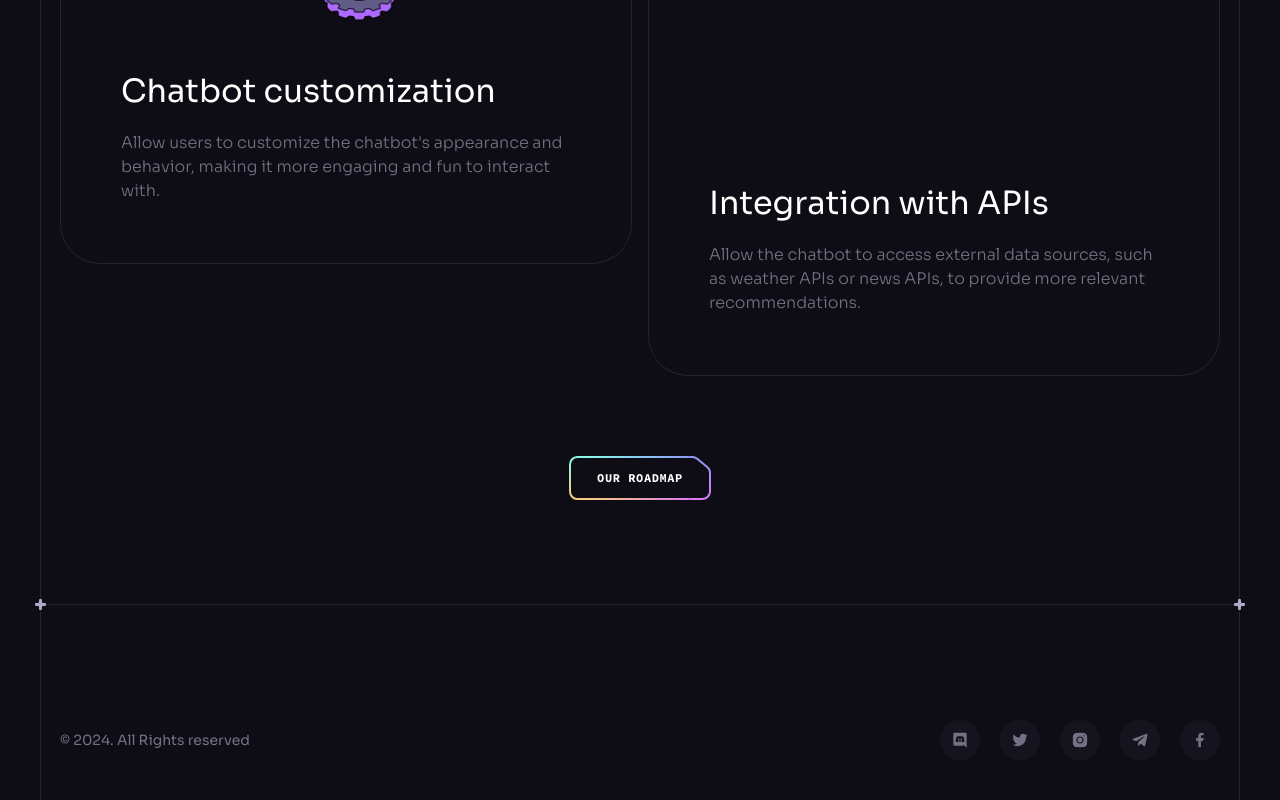
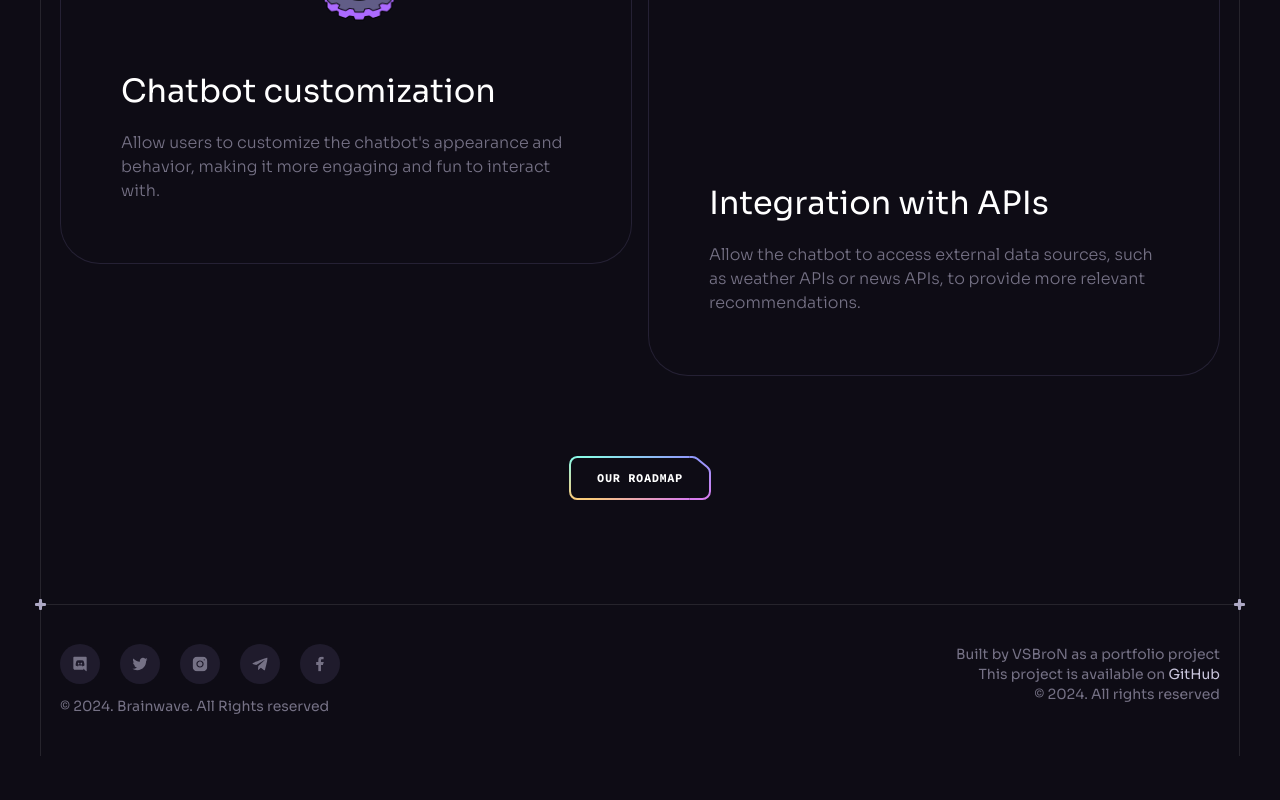
Before and after one commit to vsbron/react2024-brainwave, a React (Vite) app: page / in a window 1280 px wide. Shown: the part 8737-9537 px from the top of the page. After the commit the page ends 9493 px from the top, so only its background shows below. Built offline with nearby package versions, Linux system fonts and the light colour scheme.

Commit message:
Added personal copyright

```diff
--- a/src/components/Footer.jsx
+++ b/src/components/Footer.jsx
@@ -5,24 +5,46 @@ import Section from "./Section";
 function Footer() {
   // Returned JSX
   return (
-    <Section crosses className="!px-0 !py-10">
-      <div className="container flex sm:justify-between justify-center items-center gap-10 max-sm:flex-col">
-        <p className="caption text-n-4 lg:block">
-          &copy; {new Date().getFullYear()}. All Rights reserved
-        </p>
-        <ul className="flex gap-5 flex-wrap">
+    <Section crosses className="!px-0 !py-10" id="footer">
+      <footer className="container flex sm:justify-between justify-center items-stretch sm:items-start gap-2 sm:gap:10 max-sm:flex-col caption text-n-4">
+        <div>
+          <ul className="flex gap-5 flex-wrap mb-6 sm:mb-3 max-sm:justify-center">
             {socials.map((item) => (
               <a
                 key={item.id}
                 href={item.url}
                 target="_blank"
-              className="flex items-center justify-center w-10 h-10 bg-n-7 rounded-full transition-colors hover:bg-n-6"
+                className="flex items-center justify-center w-10 h-10 bg-n-6/75 rounded-full transition-colors hover:bg-n-5/75"
               >
-              <img src={item.iconUrl} width={16} height={16} alt={item.title} />
+                <img
+                  src={item.iconUrl}
+                  width={16}
+                  height={16}
+                  alt={item.title}
+                />
               </a>
             ))}
           </ul>
+          <p className="max-sm:text-center lg:block">
+            &copy; {new Date().getFullYear()}. Brainwave. All Rights reserved
+          </p>
         </div>
+        <div className="text-center sm:text-right">
+          <p>
+            Built by VSBroN as a portfolio project
+            <br />
+            This project is available on{" "}
+            <a
+              href="https://github.com/vsbron/react2024-brainwave"
+              className="text-n-2 hover:text-n-1 transition-colors"
+              target="_blank"
+            >
+              GitHub
+            </a>
+            <br />© 2024. All rights reserved
+          </p>
+        </div>
+      </footer>
     </Section>
   );
 }
--- a/src/components/Section.jsx
+++ b/src/components/Section.jsx
@@ -17,7 +17,7 @@ function Section({
         ${customPaddings || `py-4 lg:py-12 xl:py-16 ${crosses && "lg:py-24"}`}
         ${className || ""}`}
     >
-      <div className="h-[5.25rem] md:h-[4.75rem]" />
+      {id !== "footer" && <div className={`h-[5.25rem] md:h-[4.75rem]`} />}
       {children}
 
       <div className="hidden absolute top-0 left-5 w-0.25 h-full bg-stroke-1 pointer-events-none md:block lg:left-7.5 xl:left-10" />
```
Lines whose indentation alone changed are shown as unchanged.
